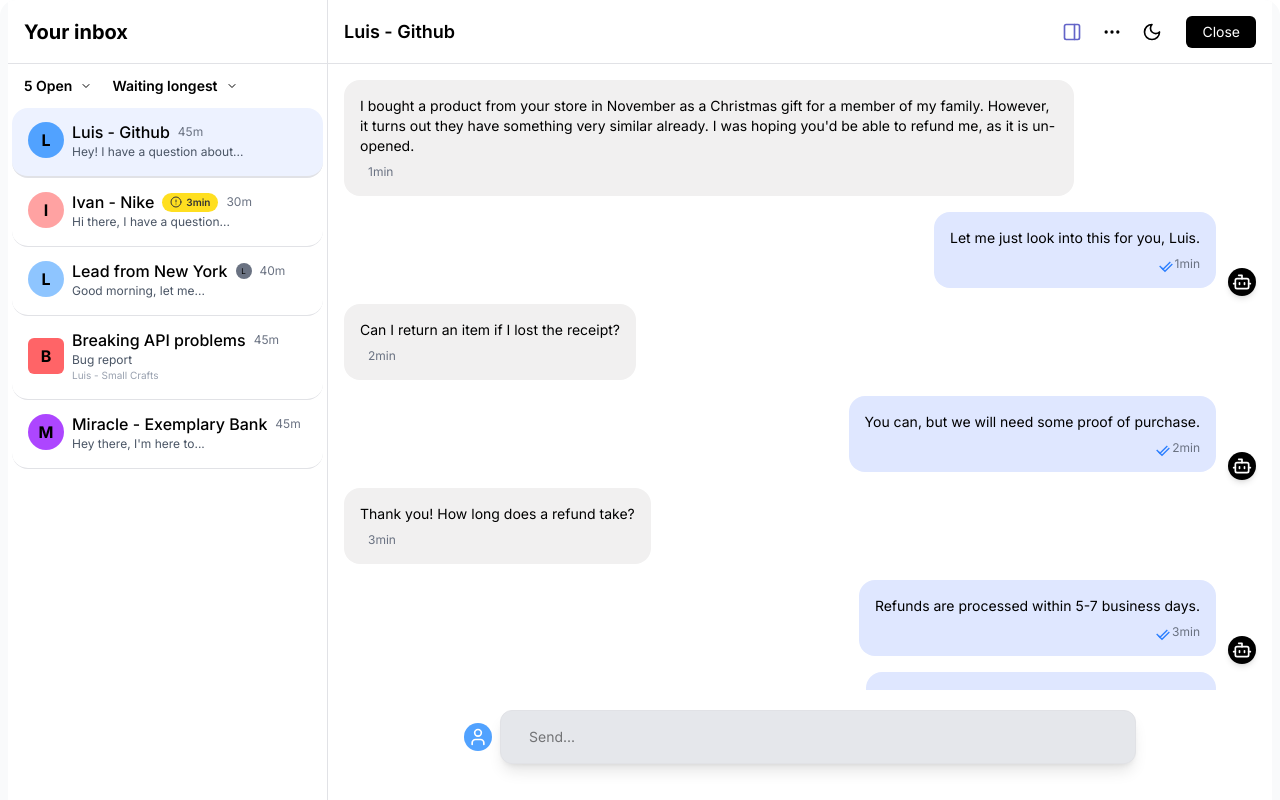
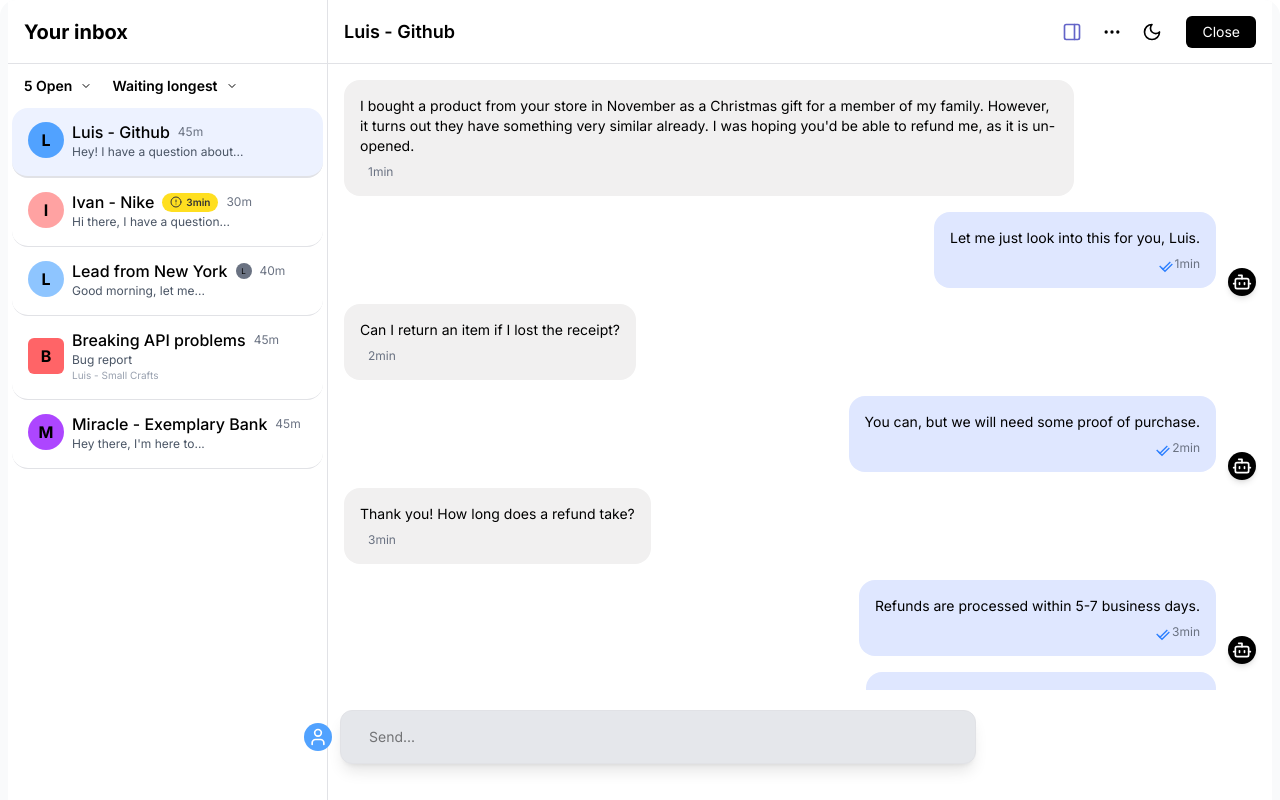
Before and after one commit to Vishal-Bisht/Dashboard, a React (Vite) app: page / in a window 1280 px wide. Built offline with nearby package versions, Linux system fonts and the light colour scheme.

Commit message:
chat input position isuue

```diff
--- a/src/pages/CustomerChat.jsx
+++ b/src/pages/CustomerChat.jsx
@@ -4,7 +4,7 @@ import messages from '../Data/messages';
 const CustomerChat = ({ selectedId, aiChatCollapsed, onExpandAiChat, isMobile, onOpenAiChat, onBack, showBackButton }) => {
 	const filteredMessages = messages.filter((msg) => msg.convId === selectedId);
 	return (
-		<section className="chat-area flex-1 flex flex-col bg-white h-full relative">
+		<section className="chat-area flex-1 flex flex-col bg-white h-full min-h-screen relative">
 			{/* Chat Header */}
 			<div className="chat-header flex justify-between items-center px-2 md:px-4 h-14 md:h-16 border-b border-[#e1e2e6]">
 				<div className="flex items-center gap-2">
@@ -43,7 +43,7 @@ const CustomerChat = ({ selectedId, aiChatCollapsed, onExpandAiChat, isMobile, o
 				</div>
 			</div>
 			{/* Messages */}
-			<div className="messages-container flex-1 px-2 md:px-4 py-2 md:py-4 bg-white flex flex-col scrollbar-hide mb-[70px] md:mb-[110px]">
+			<div className="messages-container flex-1 px-2 md:px-4 py-2 md:py-4 bg-white flex flex-col scrollbar-hide mb-[70px] md:mb-[110px] overflow-y-auto">
 				{filteredMessages.map((msg, idx) => {
 					if (msg.type === 'customer') {
 						return (
@@ -86,8 +86,7 @@ const CustomerChat = ({ selectedId, aiChatCollapsed, onExpandAiChat, isMobile, o
 					}
 				})}
 			</div>
-			{/* Chat Input */}
-			<div className="chat-input-area w-full flex items-center justify-center px-2 md:px-4 py-2 md:py-3 bg-transparent mb-3 md:mb-6 absolute bottom-0 left-0 right-0 z-10">
+			<div className="chat-input-area w-full flex items-center justify-center px-2 md:px-4 py-2 md:py-3 bg-transparent mb-0 md:mb-6 fixed bottom-0 left-0 right-0 z-20">
 				<div className="flex items-center mx-auto" style={{ width: '100%', maxWidth: '672px' }}>
 					<div className="avatar w-6 h-6 md:w-7 md:h-7 rounded-full flex items-center justify-center text-xs md:text-xs font-bold bg-blue-400 mr-1 md:mr-2">
 						<User className="w-5 h-5 text-white" />
```
